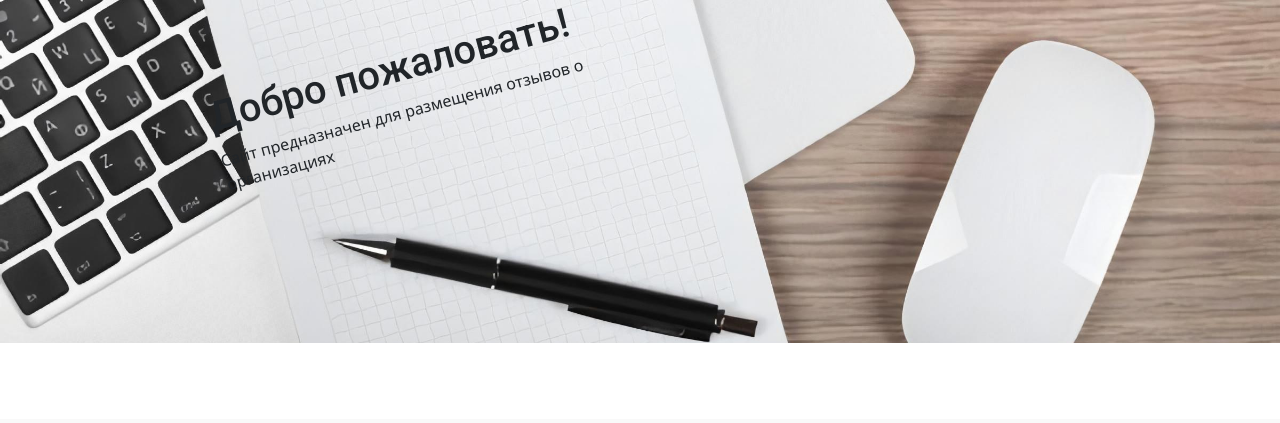
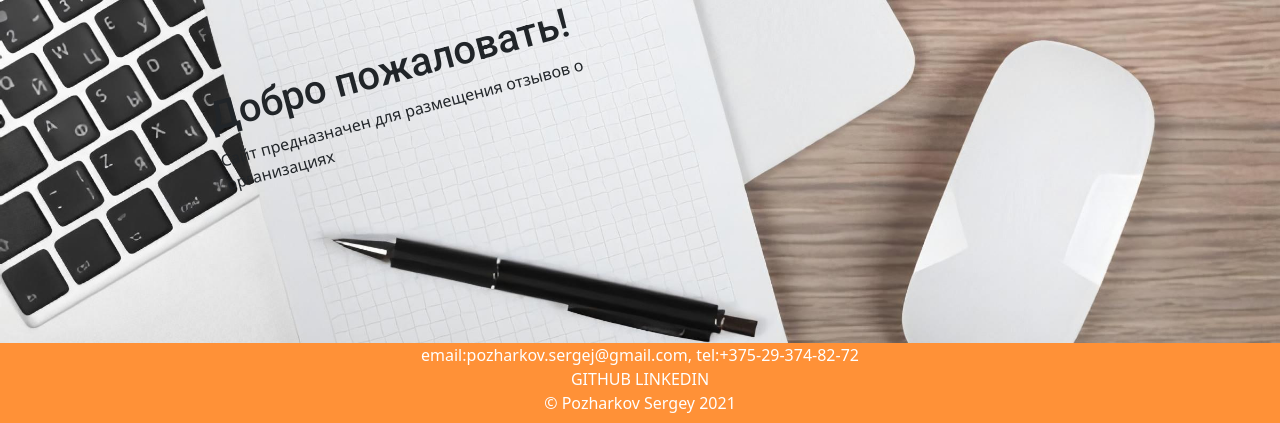
Before and after one commit to SergeiPozharkov/myproject, a PHP site: page / in a window 1280 px wide. Shown: the part 427-850 px from the top of the page. Before the commit the page ends 770 px from the top, so only its background shows below. Run offline with PHP 8.4, Linux system fonts and the light colour scheme.

Commit message:
added footer to main template

```diff
--- a/public/css/style.css
+++ b/public/css/style.css
@@ -69,6 +69,24 @@ License URL: http://creativecommons.org/licenses/by/3.0/
 
 #working_hours {
     width: 42px !important;
+}
+
+#link {
+    color: white;
+}
+
+#link:hover {
+    color: blue;
+}
+
+footer {
+    background-color: rgb(255, 145, 55);
+    position: absolute;
+    color: white;
+    width: 100%;
+    height: 80px;
+    text-align: center;
+    margin-bottom: 0;
 }
 
 .flex_item > a {
--- a/templates/main.php
+++ b/templates/main.php
@@ -72,7 +72,6 @@
                     </div>
                 </div>
                 <?php
-
                 include "menu_" . ($_SESSION['user']['code'] ?? 'guest') . ".php";
                 ?>
         </div>
@@ -115,6 +114,16 @@ if (!empty($_SESSION['warnings'])) {
  */
 $this->body();
 ?>
+<footer>
+    <section>email:pozharkov.sergej@gmail.com, tel:+375-29-374-82-72</section>
+    <section>
+        <a href="https://github.com/SergeiPozharkov" id="link">GITHUB</a>
+        <a href="https://www.linkedin.com/in/sergey-pozharkov-131705208/" id="link">LINKEDIN</a>
+    </section>
+    <section>
+        &copy; Pozharkov Sergey 2021
+    </section>
+</footer>
 <!-- //footer -->
 <script type="text/javascript" src="/public/js/bootstrap-3.1.1.min.js"></script>
 <!-- smooth scrolling -->
```
